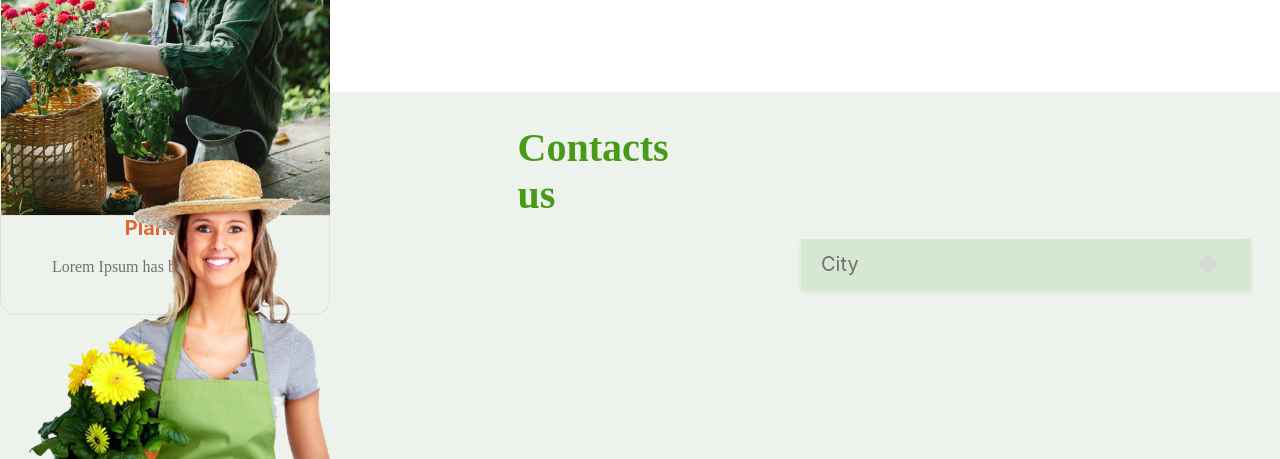
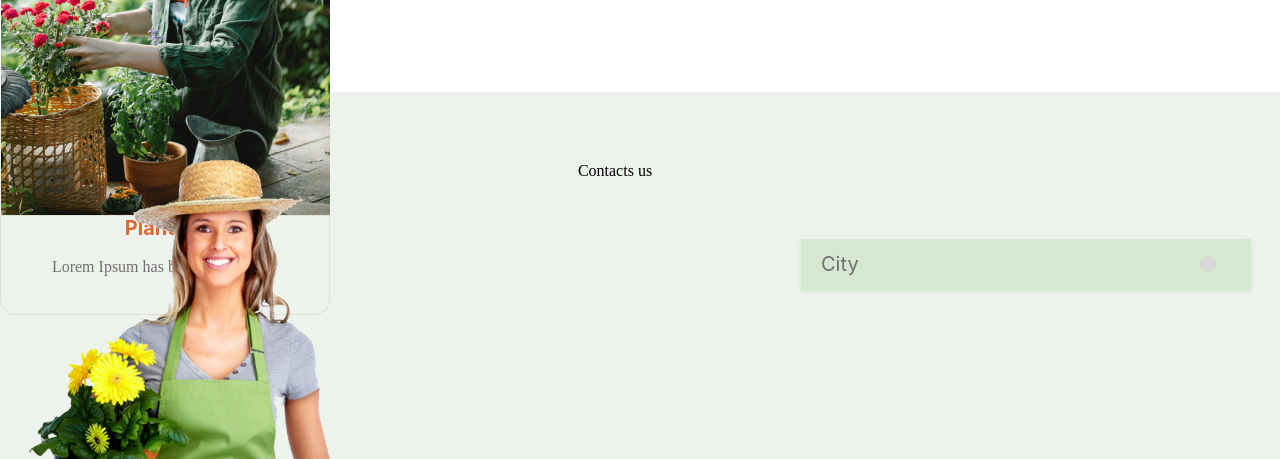
Before and after one commit to PilipovichArina/Plants, a plain HTML site: page index.html in a window 1280 px wide. Shown: the part 3100-3559 px from the top of the page. Drawn offline with Linux system fonts and the light colour scheme.

Commit message:
Add files via upload

```diff
--- a/index.html
+++ b/index.html
@@ -160,7 +160,7 @@
                 <div class="wrapper_photo">
                     <img src="contact_woman 1.png" alt="contact_woman">
                 </div>
-                <div class="wrapper_text"><span class="header1_green">Contacts us</span></div>
+                <div class="wrapper_text"><span class="wrapper1_green">Contacts us</span></div>
                 <div class="wrapper_choise">
                     <div class="wrapper_choise_container">
                         <div class="wrapper_choise_city">
```
